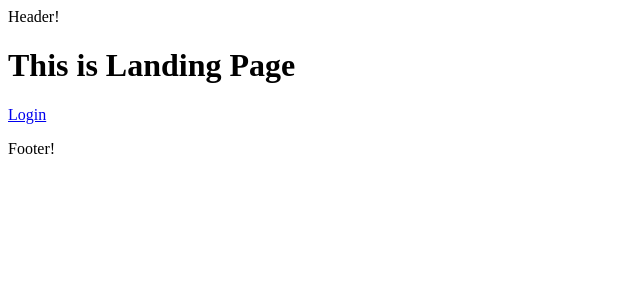
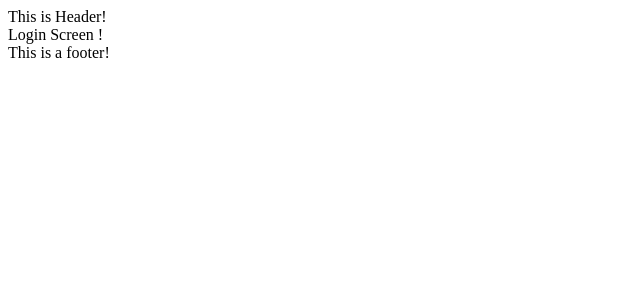
Before and after one commit to yapapapapaya/JobApp, a Next.js app in the folder jobapp/: page / in a window 1280 px wide. Shown: the top 300 px of the page, without its empty margins (0-640 px from the left). Built offline with nearby package versions, Linux system fonts and the light colour scheme.

Commit message:
Revert "Login page and landing page"

```diff
--- a/jobapp/package.json
+++ b/jobapp/package.json
@@ -9,12 +9,10 @@
   },
   "dependencies": {
     "enzyme": "^3.11.0",
-    "formik": "^2.1.4",
     "next": "^9.3.1",
     "react": "^16.13.0",
     "react-dom": "^16.13.0",
-    "typescript": "^3.8.3",
-    "yup": "^0.28.5"
+    "typescript": "^3.8.3"
   },
   "repository": {
     "type": "git",
--- a/jobapp/pages/Login/Login.tsx
+++ b/jobapp/pages/Login/Login.tsx
@@ -3,7 +3,7 @@ import React from 'react'
 const Login = () => {
     return (
         <div>
-            Login Screen
+            Login Screen !
         </div>
     )
 }
--- a/jobapp/pages/_app.tsx
+++ /dev/null
@@ -1,24 +0,0 @@
-import React from 'react'
-import App from 'next/app'
-import Header from '../src/Header/Header'
-import Footer from '../src/Footer/Footer'
-
- class MyApp extends App {
-     constructor(props){
-         super(props)
-     }
-     render(){
-         console.log(this.props, 'root component');
-
-         return (
-            <div>
-                <Header />
-                    {<this.props.Component />}
-                <Footer />
-            </div>
-         )
-     }
-  }
-
-
-  export default MyApp
--- a/jobapp/pages/index.tsx
+++ b/jobapp/pages/index.tsx
@@ -1,18 +1,22 @@
 import React from 'react'
-import Link from 'next/link'
+import Login from './Login/Login'
 
-const Home = () => {
-  console.log('this is index page')
-  return (
-    <div className="container">
-      <main>
-        <h1>
-          This is Landing Page
-        </h1>
-          <p><Link href={'/login/login'}>Login</Link></p>
-      </main>
-    </div>
-  )
+const Home = () => (
+  <div className="container">
+    <head>
+      <title>JobApp</title>
+      <link rel="icon" href="/favicon.ico" />
+    </head>
 
-}
+    <main>
+      <header>
+        This is Header!
+      </header>
+      <Login />
+      <footer>
+      This is a footer!
+    </footer>
+    </main>
+  </div>
+)
 export default Home
--- a/jobapp/src/Footer/Footer.tsx
+++ /dev/null
@@ -1,11 +0,0 @@
-import React from 'react'
-
-const Footer = () => {
-    return(
-        <div>
-            Footer!
-        </div>
-    )
-}
-
-export default Footer
--- a/jobapp/src/Header/Header.tsx
+++ /dev/null
@@ -1,11 +0,0 @@
-import React from 'react'
-
-const Header = () => {
-    return(
-        <div>
-            Header!
-        </div>
-    )
-}
-
-export default Header
```
Also changed, not shown: 1 other file (tests, documents, lock files or other folders).
